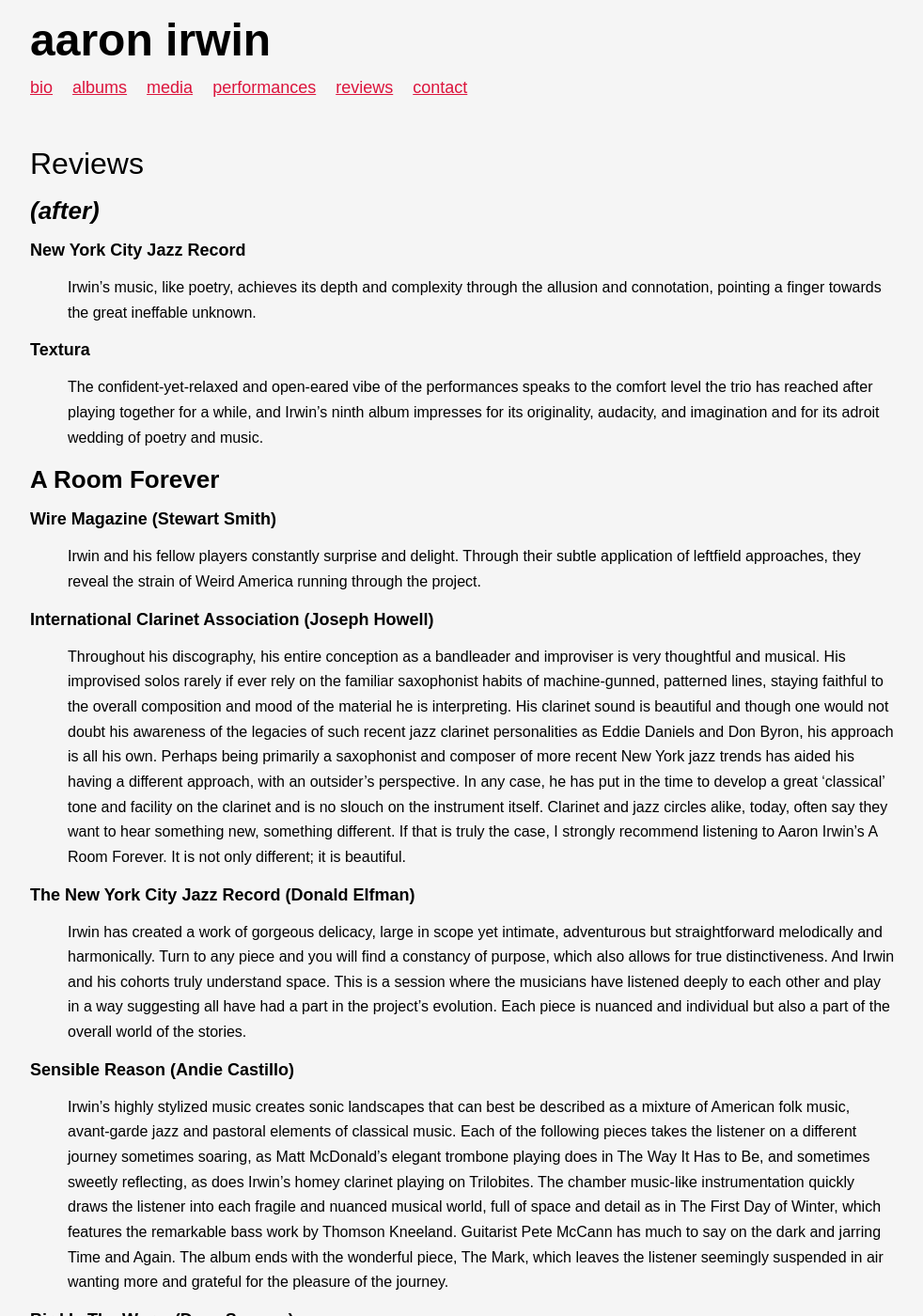
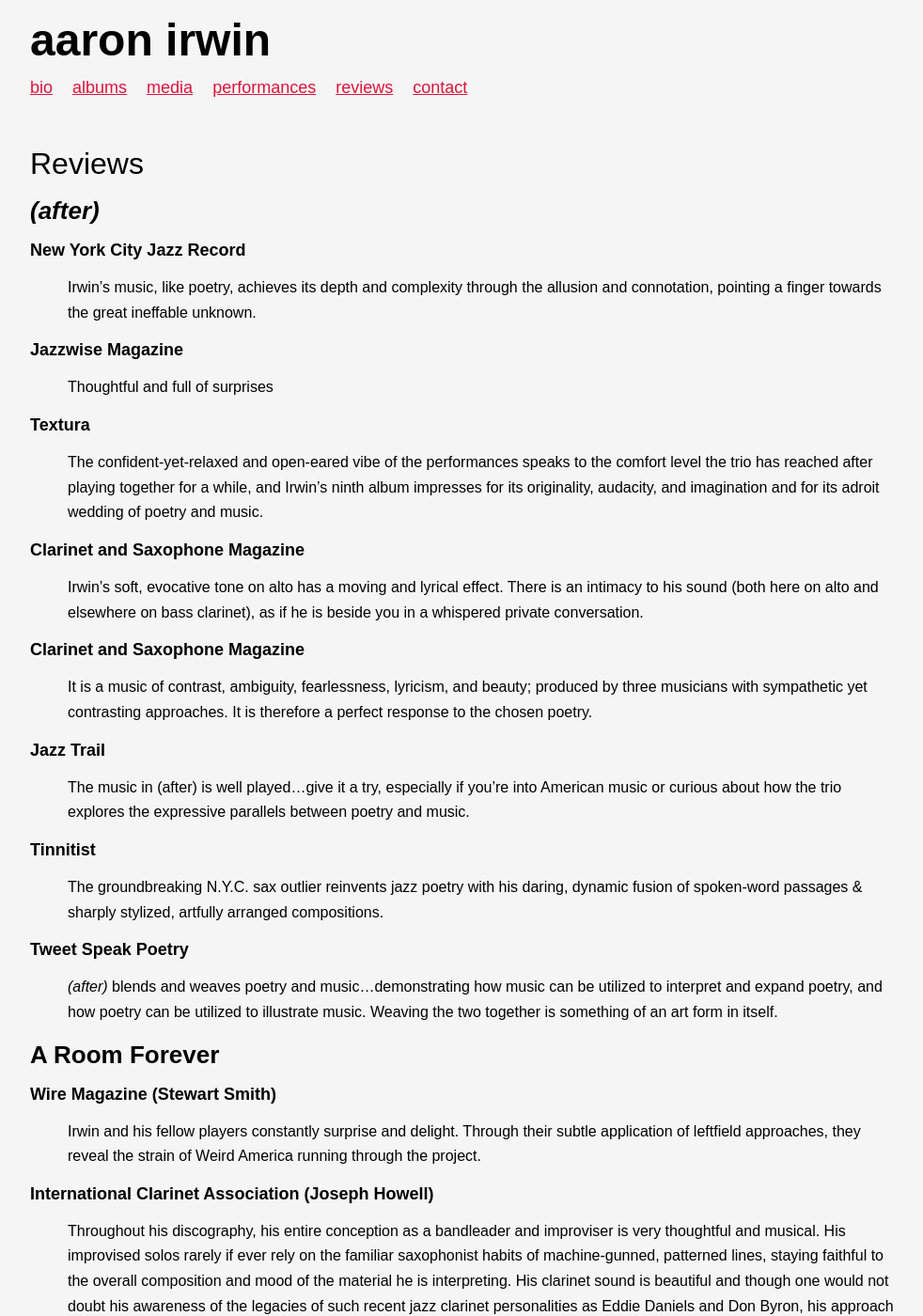
Before and after one commit to ryanve/aaronirwin.com, a Jekyll site: the page built from reviews.md, in a window 1280 px wide and 1400 px high. Shown: the whole window at 94% size, without its empty margins (128-1110 px from the left). Built offline with Jekyll 4.4.1, drawn with Linux system fonts in a browser that asks for light colours.

Commit message:
Update reviews.md

```diff
--- a/reviews.md
+++ b/reviews.md
@@ -4,13 +4,35 @@ title: Reviews
 
 # Reviews
 
+
+
 ## _(after)_
 
 #### New York City Jazz Record
 > Irwin’s music, like poetry, achieves its depth and complexity through the allusion and connotation, pointing a finger towards the great ineffable unknown.
 
+#### Jazzwise Magazine
+>Thoughtful and full of surprises
+
 #### Textura
 > The confident-yet-relaxed and open-eared vibe of the performances speaks to the comfort level the trio has reached after playing together for a while, and Irwin's ninth album impresses for its originality, audacity, and imagination and for its adroit wedding of poetry and music.
+
+#### Clarinet and Saxophone Magazine
+> Irwin’s soft, evocative tone on alto has a moving and lyrical effect. There is an intimacy to his sound (both here on alto and elsewhere on bass clarinet), as if he is beside you in a whispered private conversation.
+
+#### Clarinet and Saxophone Magazine
+> It is a music of contrast, ambiguity, fearlessness, lyricism, and beauty; produced by three musicians with sympathetic yet contrasting approaches. It is therefore a perfect response to the chosen poetry.
+
+#### Jazz Trail
+>The music in (after) is well played…give it a try, especially if you’re into American music or curious about how the trio explores the expressive parallels between poetry and music.
+
+####  Tinnitist
+> The groundbreaking N.Y.C. sax outlier reinvents jazz poetry with his daring, dynamic fusion of spoken-word passages & sharply stylized, artfully arranged compositions.
+
+#### Tweet Speak Poetry
+> _(after)_ blends and weaves poetry and music…demonstrating how music can be utilized to interpret and expand poetry, and how poetry can be utilized to illustrate music. Weaving the two together is something of an art form in itself.
+
+
 
 ## A Room Forever
 
@@ -34,6 +56,7 @@ title: Reviews
 
 #### All About Jazz (Bud Kopman)
 > The balance between the composed and improvised is finely wrought, making the line between them virtually invisible, with the only giveaway being larger structure which is uses the familiar recapitulation...The cumulative effect of A Room Forever is a quiet intensity, almost an eavesdropping of a private conversation. Emotionally complex while being aurally transparent, the music ends up feeling like an long-gone acquaintance who has been missed, but whose newly-found presence is immediately comfortable. Strange, but wonderful.
+
 
 ## Ordinary Lives
 
@@ -69,6 +92,7 @@ title: Reviews
 #### Allaboutjazz.com (Andrew J. Sammut)
 > Wainwright's music never lets too much light (or lightness) in, and Vicious World's probing solos and clever arrangements create a canvas from multiple shades of darkness. Let's just say the septet is moved to musical tears by the singer/songwriter's earnest melodies and bittersweet harmonies.
 
+
 ## Blood And Thunder
 
 #### Downbeat Magazine ***1/2 (John Ephland) Jan. 2009
@@ -98,6 +122,7 @@ title: Reviews
 #### AllAboutJazz.com (Dan McClenaghan)
 > This is an especially fine set by a talented up-and-coming artist who put together a great band for this outing.
 
+
 ## Into The Light
 
 #### The New Yorker – Jazz Notes – Best of 2006! (Steve Futterman)
```
